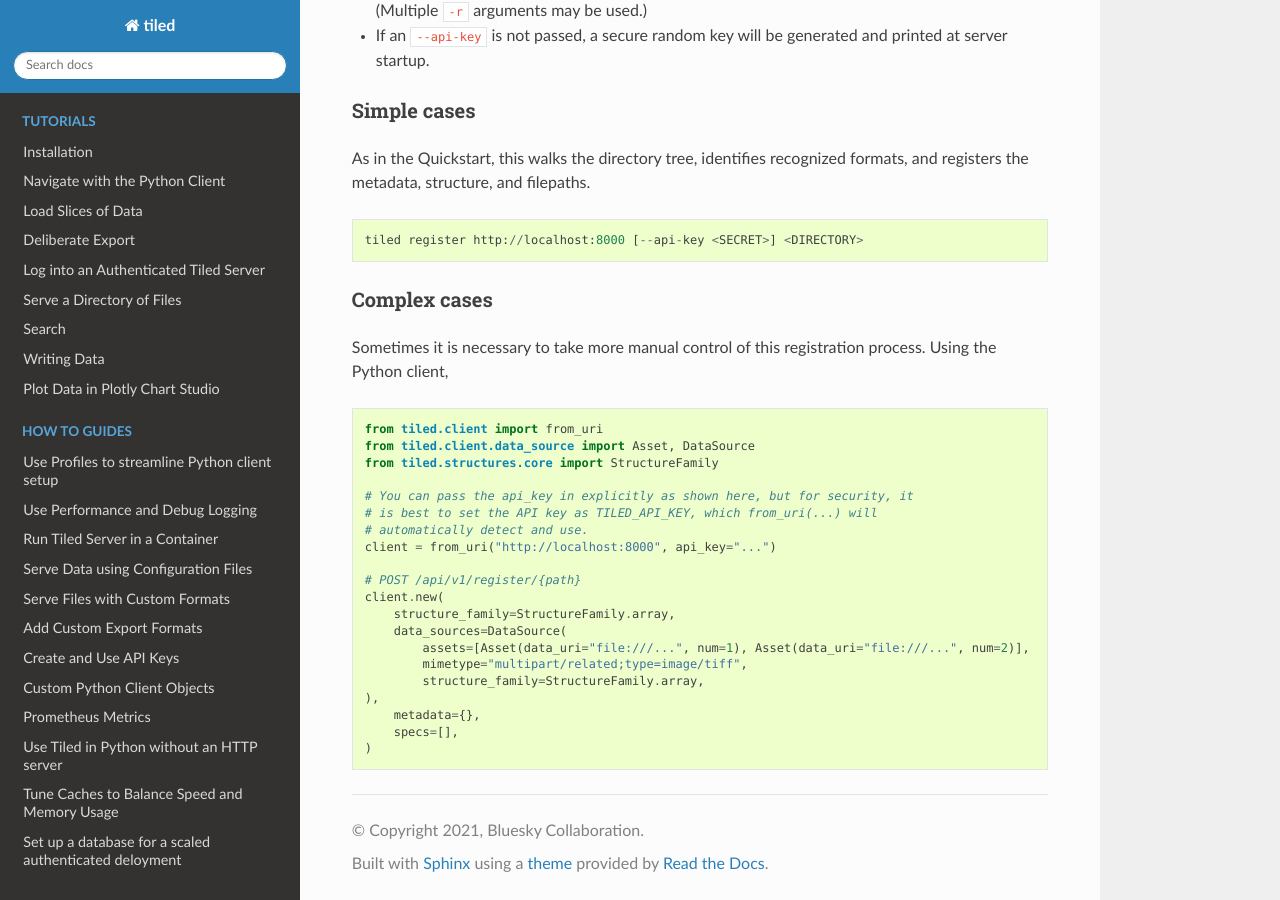
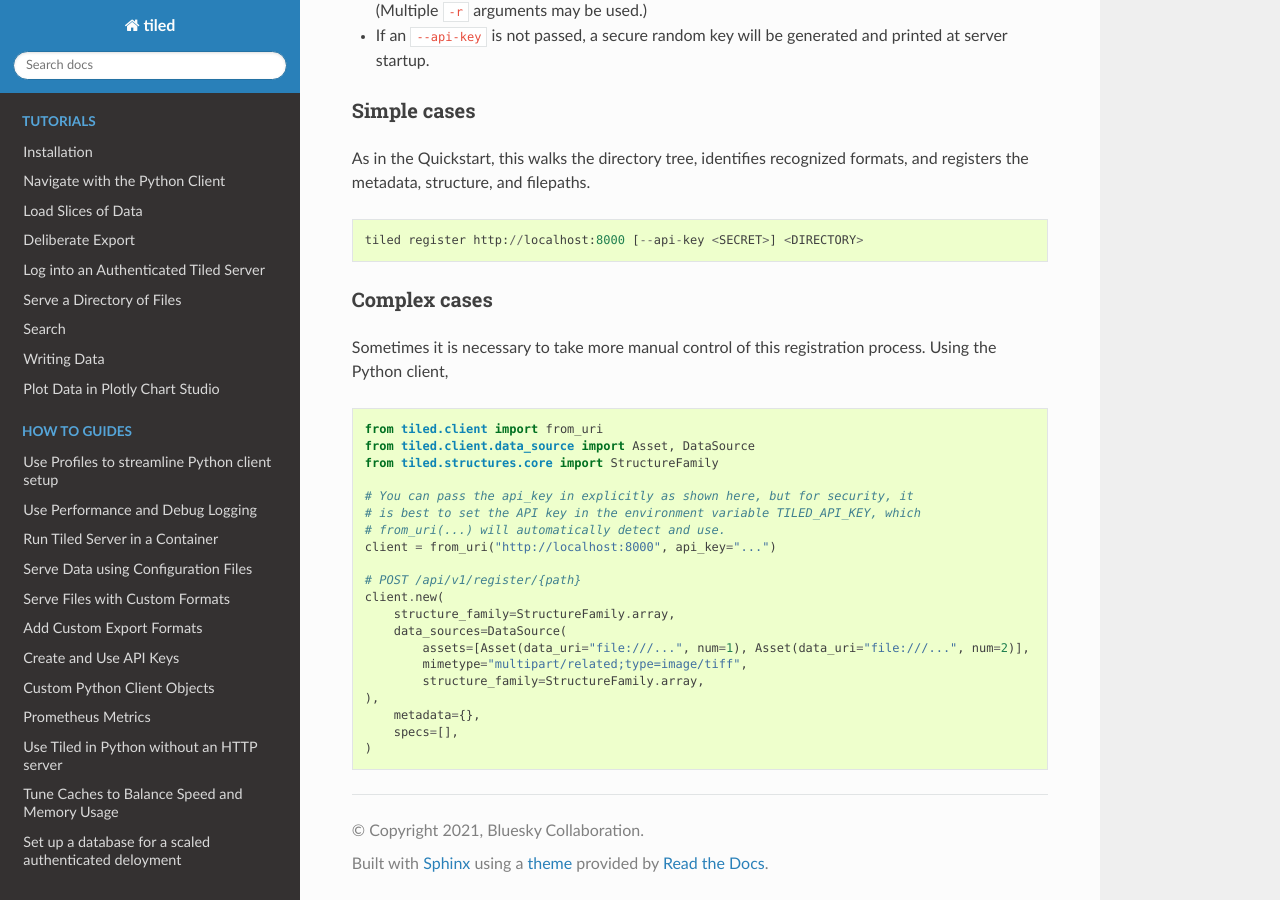
Before and after one commit to bluesky/tiled, a Sphinx documentation site: the page built from docs/source/how-to/register.md, in a window 1280 px wide and 900 px high, scrolled down 1278 px. Built offline with Sphinx 7.4.7 and the Read the Docs theme 2.0.0, drawn with Linux system fonts in a browser that asks for light colours; pages that are not in the unit, such as notebooks, are missing from menus; the version number could not be read and is left out.

Commit message:
Add missing words

```diff
--- a/docs/source/how-to/register.md
+++ b/docs/source/how-to/register.md
@@ -77,8 +77,8 @@ from tiled.client.data_source import Asset, DataSource
 from tiled.structures.core import StructureFamily
 
 # You can pass the api_key in explicitly as shown here, but for security, it
-# is best to set the API key as TILED_API_KEY, which from_uri(...) will
-# automatically detect and use.
+# is best to set the API key in the environment variable TILED_API_KEY, which
+# from_uri(...) will automatically detect and use.
 client = from_uri("http://localhost:8000", api_key="...")
 
 # POST /api/v1/register/{path}
```
